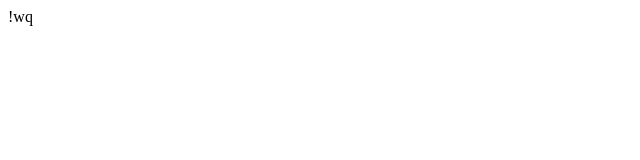
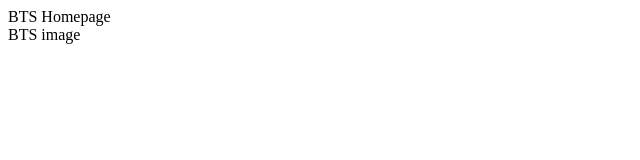
Before and after one commit to twentyfourteam/git, a plain HTML site: page index.html in a window 1280 px wide. Shown: the whole page, without its empty margins (0-640 px from the left). Drawn offline with Linux system fonts and the light colour scheme.

Commit message:
modified Twice image to BTS image

```diff
--- a/index.html
+++ b/index.html
@@ -1,2 +1,5 @@
-<html></html>
-!wq
+<html>
+	<head> BTS Homepage </head>
+	<div> BTS image </div>
+
+</html>
```
